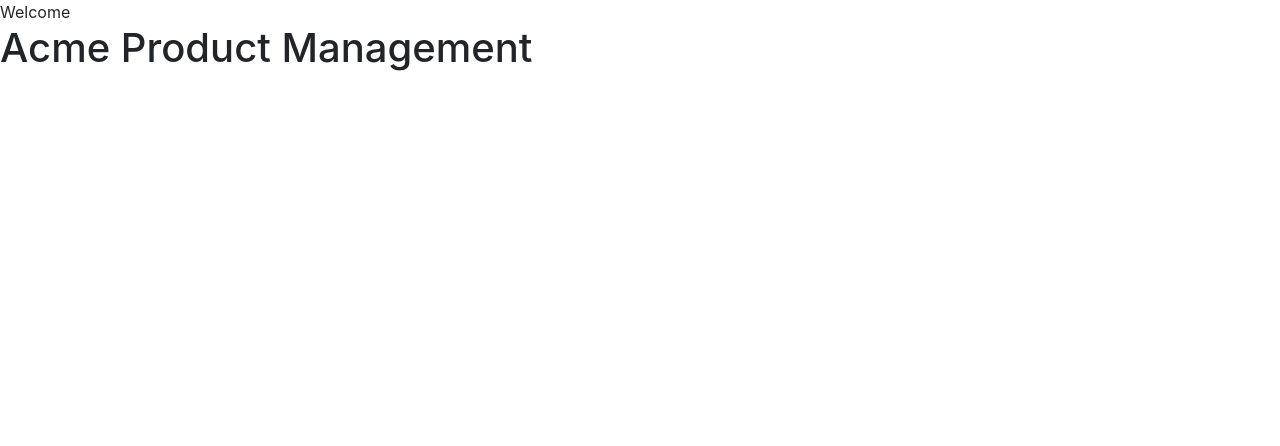
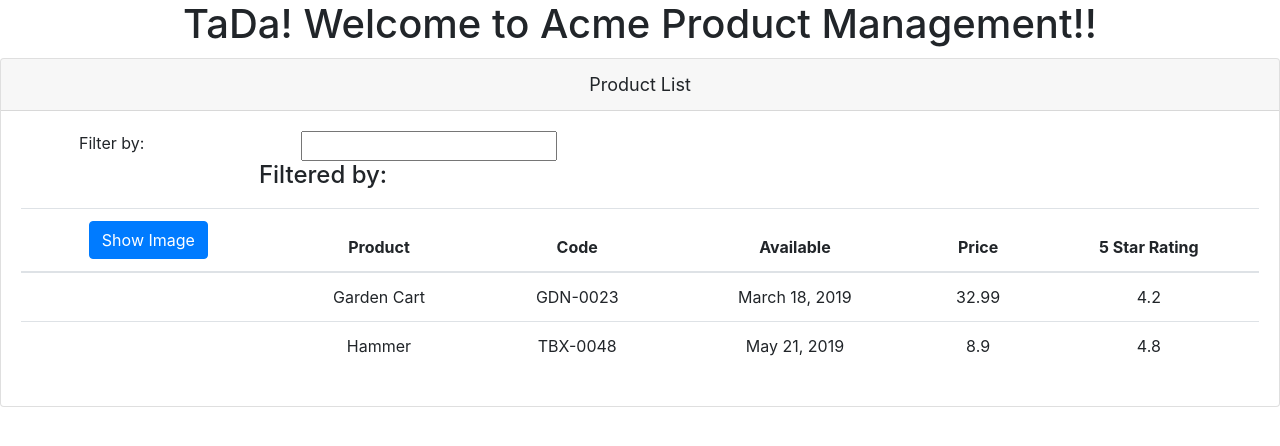
Before and after one commit to JayampathiBandara/Angular-GettingStarted, an Angular app: page / in a window 1280 px wide. Shown: the top 446 px of the page. Built offline with nearby package versions, Linux system fonts and the light colour scheme.

Commit message:
05.2.3 call productlist component and display

```diff
--- a/src/app/app.component.html
+++ b/src/app/app.component.html
@@ -1,2 +1,6 @@
-<span>Welcome</span>
-<h1>{{title}}</h1>
+<div style="text-align:center">
+    <h1>
+      TaDa! Welcome to {{title}}!!
+    </h1>
+    <pm-products></pm-products>
+  </div>
```
